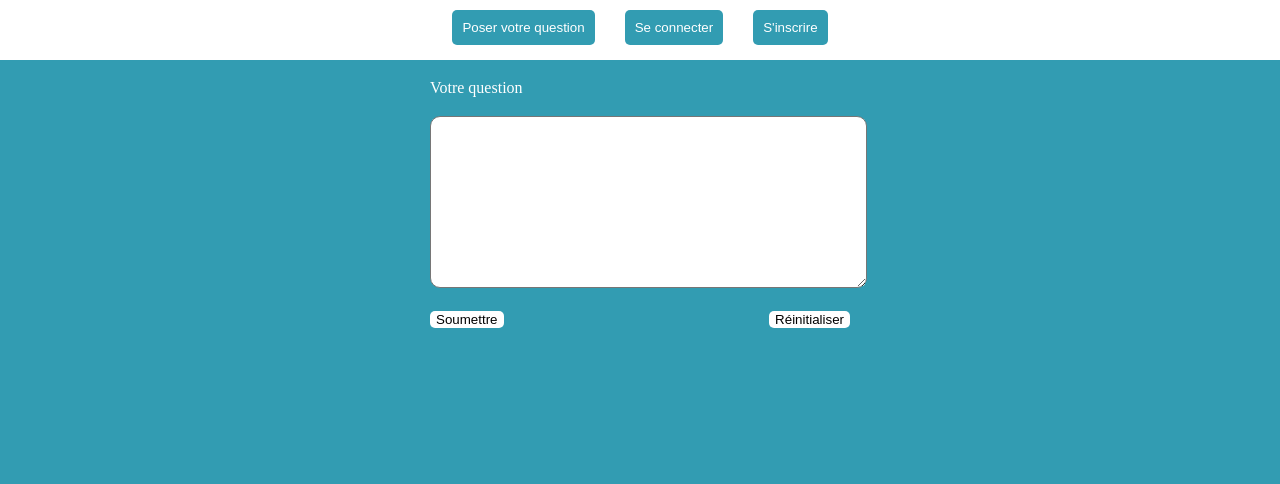
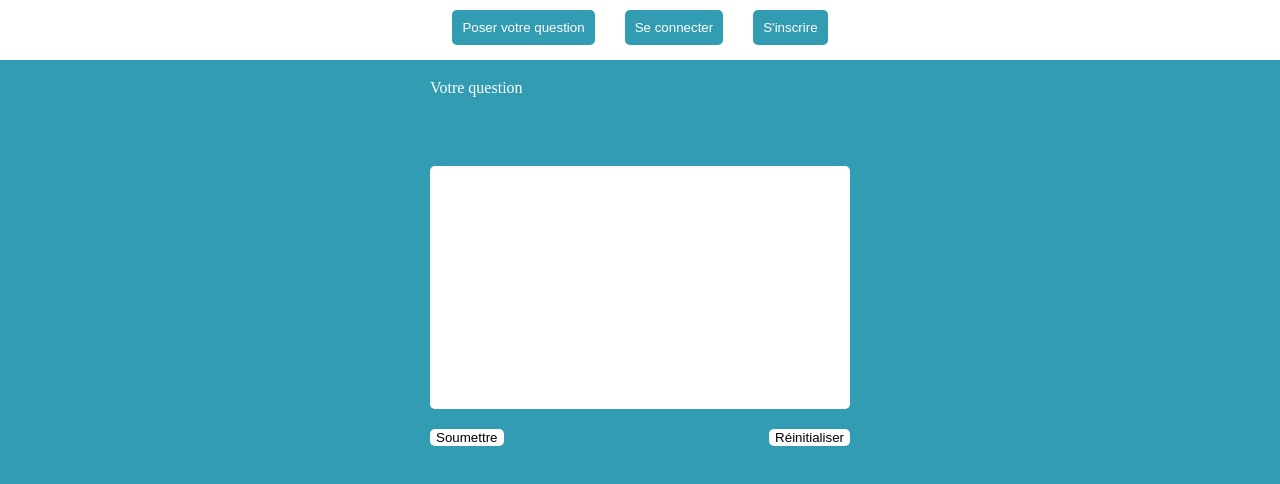
Before and after one commit to olivierdesire/chatGPT-frontend, a React (Create React App) app: page /request in a window 1280 px wide. Shown: the top 484 px of the page. Built offline with nearby package versions, Linux system fonts and the light colour scheme; the HTML template or start-up script is replaced by a standard one.

Commit message:
Modification textArea

```diff
--- a/src/App.css
+++ b/src/App.css
@@ -87,7 +87,7 @@
   padding: 20px 0px;
 }
 
-.container-response {
+.container-bloc {
   max-height: fit-content;
   max-width: 800px;
   margin: 0 auto;
@@ -101,6 +101,12 @@ textarea {
   border-radius: 10px;
   outline: none;
   padding: 10px;
+  width: 100%;
+  height: 100%;
+  border: none;
+  resize: none;
+  font-family: "Times New Roman", Times, serif;
+  font-size: 16px;
 }
 
 .page-question button {
--- a/src/pages/Request.js
+++ b/src/pages/Request.js
@@ -36,6 +36,7 @@ const Request = ({ baseUrl, token }) => {
       <div className="container-question">
         <p>Votre question</p>
         <form onSubmit={handleSubmit}>
+          <div className="container-bloc">
             <textarea
               name="request"
               id="question"
@@ -46,6 +47,7 @@ const Request = ({ baseUrl, token }) => {
                 setQuestion(event.target.value);
               }}
             ></textarea>
+          </div>
           <div className="buttons">
             {!isUpdating ? (
               <button>Soumettre</button>
@@ -66,7 +68,7 @@ const Request = ({ baseUrl, token }) => {
           </div>
         </form>
       </div>
-      {response && <div className="container-response">{response}</div>}
+      {response && <div className="container-bloc">{response}</div>}
     </div>
   );
 };
```
Lines whose indentation alone changed are shown as unchanged.
